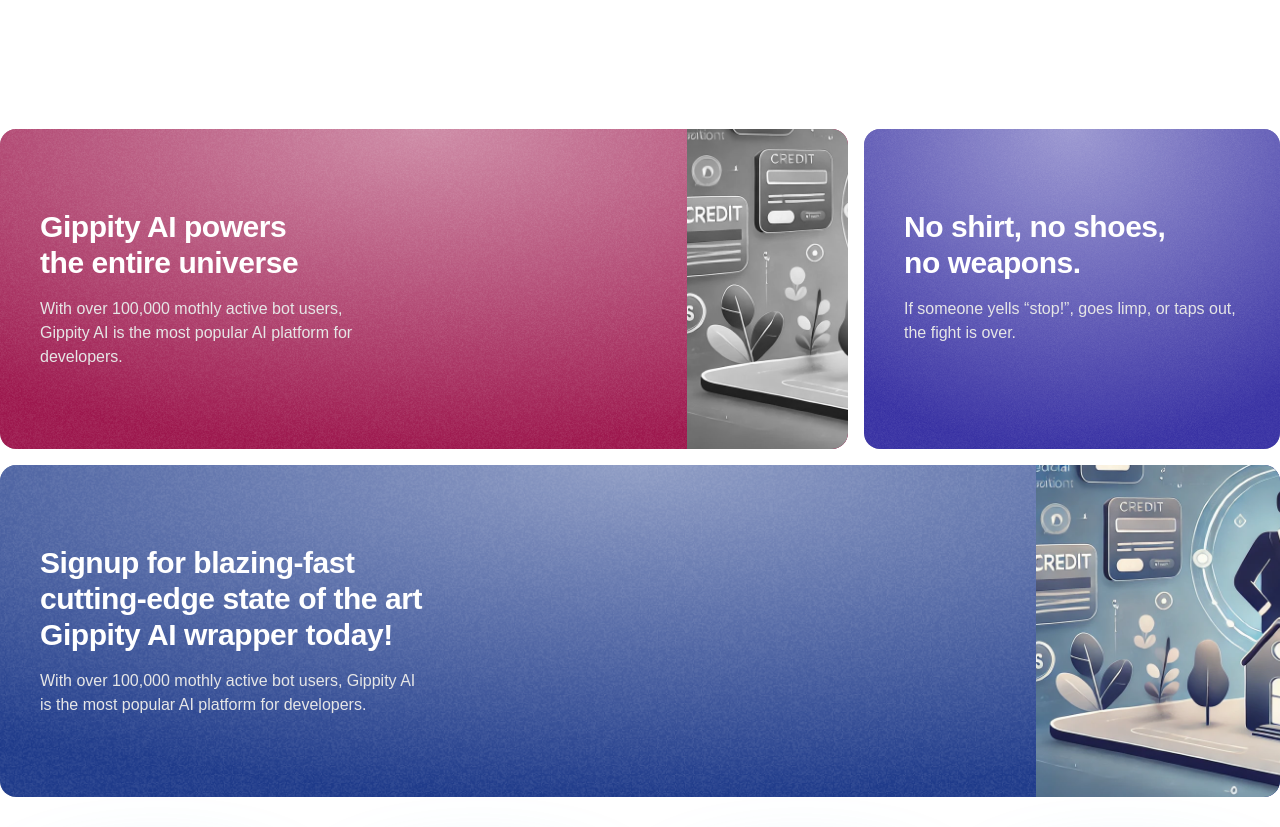
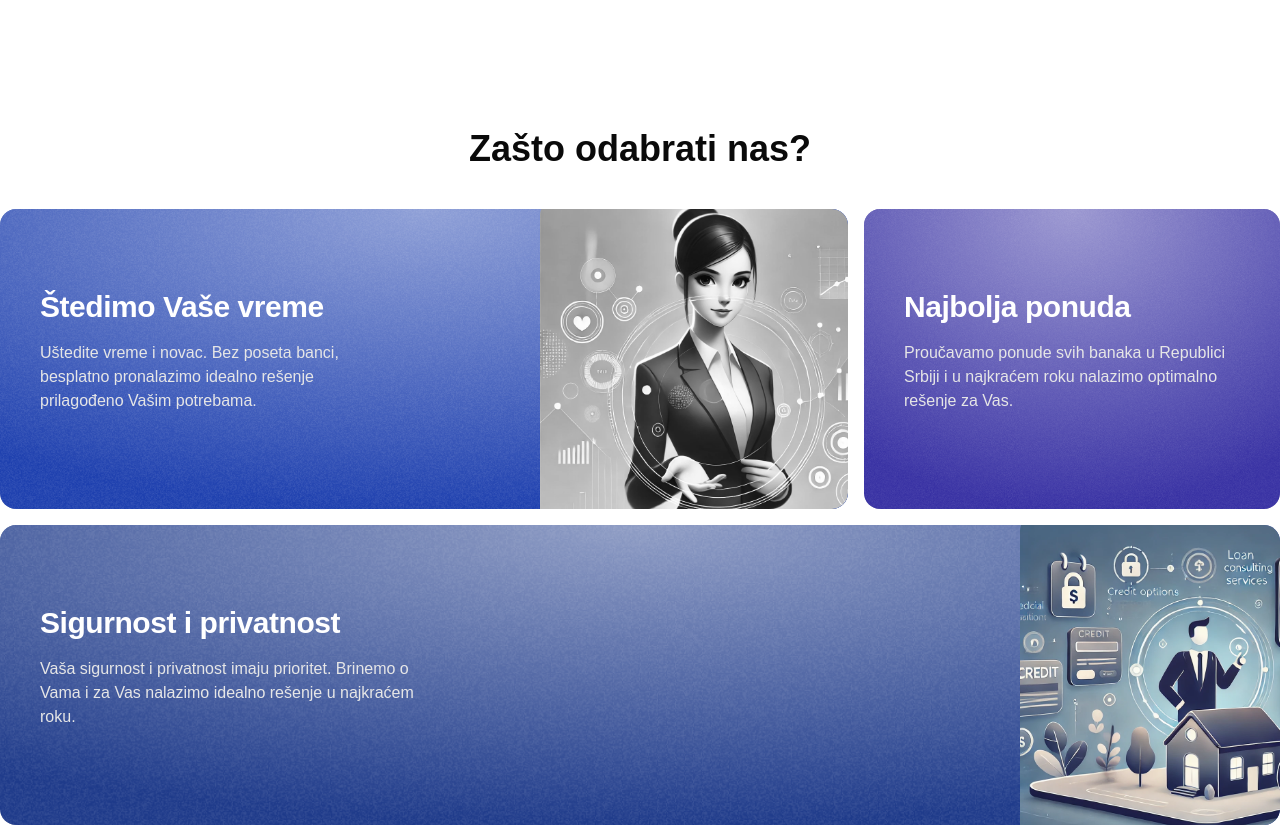
Before and after one commit to darkohedgehog/kreditni-savetnik, a Next.js app: page / in a window 1280 px wide. Shown: the part 1380-2207 px from the top of the page. Built offline with nearby package versions, Linux system fonts and the light colour scheme.

Commit message:
"Updated WobbleCardSection component: added h1 header, changed text and image content, and modified styles and layout."

```diff
--- a/src/components/home/WobbleCardSection.tsx
+++ b/src/components/home/WobbleCardSection.tsx
@@ -5,55 +5,58 @@ import { WobbleCard } from "../ui/wobble-card";
 
 export function WobbleCardSection() {
   return (
+    <>
+    <h1 className="flex items-center justify-center text-3xl mb-10 font-bold lg:text-4xl">
+      Zašto odabrati nas?
+    </h1>
     <div className="grid grid-cols-1 lg:grid-cols-3 gap-4 max-w-7xl mx-auto w-full">
       <WobbleCard
-        containerClassName="col-span-1 lg:col-span-2 h-full bg-pink-800 min-h-[500px] lg:min-h-[300px]"
+        containerClassName="col-span-1 lg:col-span-2 h-full bg-blue-800 min-h-[500px] lg:min-h-[300px]"
         className=""
       >
         <div className="max-w-xs">
           <h2 className="text-left text-balance text-base md:text-xl lg:text-3xl font-semibold tracking-[-0.015em] text-white">
-            Gippity AI powers the entire universe
+            Štedimo Vaše vreme
           </h2>
           <p className="mt-4 text-left  text-base/6 text-neutral-200">
-            With over 100,000 mothly active bot users, Gippity AI is the most
-            popular AI platform for developers.
+          Uštedite vreme i novac. Bez poseta banci, besplatno pronalazimo idealno rešenje prilagođeno Vašim potrebama.
           </p>
         </div>
         <Image
-          src="/kreditnisavetnik.webp"
-          width={500}
-          height={500}
+          src="/savetnica.webp"
+          width={350}
+          height={300}
           alt="linear demo image"
-          className="absolute -right-4 lg:-right-[40%] grayscale filter -bottom-10 object-contain rounded-2xl"
+          priority={false}
+          className="absolute -right-4 lg:-right-[5%] grayscale filter -bottom-10 object-contain rounded-2xl"
         />
       </WobbleCard>
       <WobbleCard containerClassName="col-span-1 min-h-[300px]">
         <h2 className="max-w-80  text-left text-balance text-base md:text-xl lg:text-3xl font-semibold tracking-[-0.015em] text-white">
-          No shirt, no shoes, no weapons.
+          Najbolja ponuda
         </h2>
         <p className="mt-4 max-w-[26rem] text-left  text-base/6 text-neutral-200">
-          If someone yells “stop!”, goes limp, or taps out, the fight is over.
+        Proučavamo ponude svih banaka u Republici Srbiji i u najkraćem roku nalazimo optimalno rešenje za Vas.
         </p>
       </WobbleCard>
       <WobbleCard containerClassName="col-span-1 lg:col-span-3 bg-blue-900 min-h-[500px] lg:min-h-[600px] xl:min-h-[300px]">
         <div className="max-w-sm">
           <h2 className="max-w-sm md:max-w-lg  text-left text-balance text-base md:text-xl lg:text-3xl font-semibold tracking-[-0.015em] text-white">
-            Signup for blazing-fast cutting-edge state of the art Gippity AI
-            wrapper today!
+            Sigurnost i privatnost
           </h2>
           <p className="mt-4 max-w-[26rem] text-left  text-base/6 text-neutral-200">
-            With over 100,000 mothly active bot users, Gippity AI is the most
-            popular AI platform for developers.
+          Vaša sigurnost i privatnost imaju prioritet. Brinemo o Vama i za Vas nalazimo idealno rešenje u najkraćem roku.
           </p>
         </div>
         <Image
           src="/kreditnisavetnik.webp"
-          width={500}
-          height={500}
+          width={350}
+          height={300}
           alt="linear demo image"
-          className="absolute -right-10 md:-right-[40%] lg:-right-[20%] -bottom-10 object-contain rounded-2xl"
+          className="absolute -right-10 md:-right-[40%] lg:-right-[7%] -bottom-10 object-contain rounded-2xl"
         />
       </WobbleCard>
     </div>
+    </>
   );
 }
```
